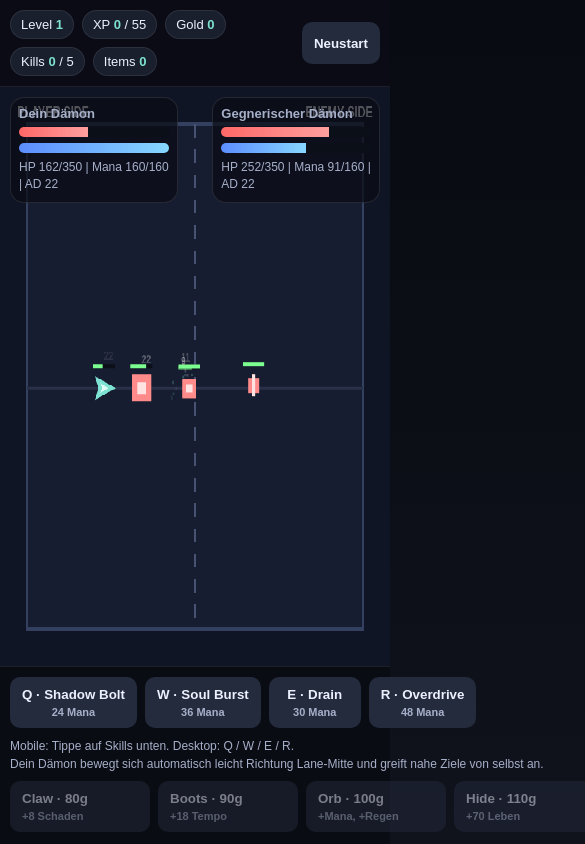
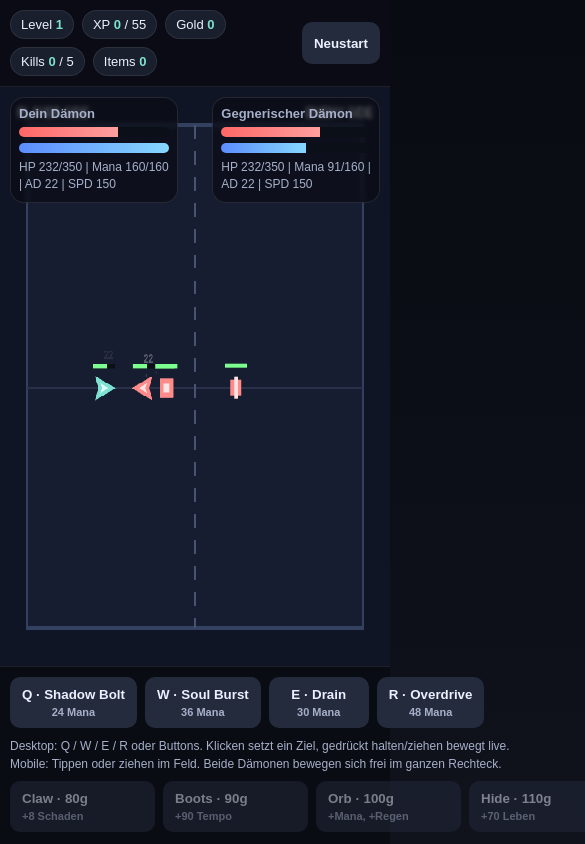
Before and after one commit to Fenjahhh/LoD_fixed, a plain HTML site: page index.html in a window 390 px wide. Shown: the top 844 px of the page, 585 px wide, since content can reach past the window. Drawn offline with Linux system fonts and the light colour scheme.

Commit message:
Update title and enhance UI elements
Updated game title and improved UI elements for better user experience.

```diff
--- a/index.html
+++ b/index.html
@@ -3,7 +3,7 @@
 <head>
   <meta charset="UTF-8" />
   <meta name="viewport" content="width=device-width, initial-scale=1.0, maximum-scale=1.0, user-scalable=no" />
-  <title>Daemon Hunter - Lane Battle Prototype</title>
+  <title>Daemon Hunter - Lane Battle Prototype V2</title>
   <style>
     :root {
       --bg: #10121c;
@@ -84,6 +84,7 @@
     }
 
     button:active { transform: translateY(1px); }
+
     button:disabled {
       opacity: 0.5;
       cursor: not-allowed;
@@ -114,6 +115,7 @@
       justify-content: space-between;
       gap: 10px;
       pointer-events: none;
+      z-index: 8;
     }
 
     .heroBar {
@@ -121,7 +123,8 @@
       border: 1px solid rgba(255,255,255,0.1);
       border-radius: 14px;
       padding: 8px;
-      width: min(280px, 43vw);
+      width: min(290px, 43vw);
+      backdrop-filter: blur(2px);
     }
 
     .heroBar h3 {
@@ -168,9 +171,8 @@
     }
 
     .skill {
-      min-width: 92px;
+      min-width: 100px;
       text-align: center;
-      position: relative;
     }
 
     .skill small, .shopItem small {
@@ -181,24 +183,26 @@
     }
 
     .shopItem {
-      min-width: 140px;
+      min-width: 145px;
       text-align: left;
     }
 
     .message {
       position: absolute;
       left: 50%;
-      top: 50%;
-      transform: translate(-50%, -50%);
-      background: rgba(8, 10, 16, 0.88);
+      top: 14px;
+      transform: translateX(-50%);
+      background: rgba(8, 10, 16, 0.92);
       border: 1px solid rgba(255,255,255,0.12);
       border-radius: 18px;
-      padding: 16px;
-      width: min(90vw, 520px);
+      padding: 10px 14px;
+      width: min(82vw, 520px);
       text-align: center;
       pointer-events: none;
       opacity: 0;
       transition: opacity 0.25s ease;
+      z-index: 15;
+      font-weight: 700;
     }
 
     .message.show { opacity: 1; }
@@ -251,8 +255,8 @@
       <div>
         <div class="skillRow" id="skills"></div>
         <div class="help" style="margin-top: 8px;">
-          Mobile: Tippe auf Skills unten. Desktop: Q / W / E / R. <br>
-          Dein Dämon bewegt sich automatisch leicht Richtung Lane-Mitte und greift nahe Ziele von selbst an.
+          Desktop: Q / W / E / R oder Buttons. Klicken setzt ein Ziel, gedrückt halten/ziehen bewegt live. <br>
+          Mobile: Tippen oder ziehen im Feld. Beide Dämonen bewegen sich frei im ganzen Rechteck.
         </div>
       </div>
       <div>
@@ -293,6 +297,7 @@
       enemyThinkTimer: 0,
       player: null,
       enemy: null,
+      rafId: 0,
       input: {
         mouseX: 0,
         mouseY: 0,
@@ -325,7 +330,104 @@
       neutral: '#d9d9e3',
       bgLine: '#29314a',
       grass: '#0f1524',
+      drain: '#b38cff',
+      overdrive: '#fff0a8',
     };
+
+    const SKILLS = [
+      {
+        key: 'Q',
+        name: 'Shadow Bolt',
+        cost: 24,
+        cooldown: 2.5,
+        desc: 'Schießt ein Projektil auf das nächste Ziel.',
+        use(caster) {
+          const target = findNearestTarget(caster, 360);
+          if (!target) return false;
+          faceTowards(caster, target.x, target.y);
+          state.projectiles.push({
+            from: caster,
+            target,
+            x: caster.x,
+            y: caster.y,
+            speed: 360,
+            radius: 10,
+            damage: 42 + caster.level * 6,
+            color: caster.side === 'left' ? COLORS.ally2 : COLORS.enemy2,
+            kind: 'bolt',
+            trail: []
+          });
+          burst(caster.x, caster.y, caster.side === 'left' ? COLORS.ally2 : COLORS.enemy2, 10);
+          return true;
+        }
+      },
+      {
+        key: 'W',
+        name: 'Soul Burst',
+        cost: 36,
+        cooldown: 5.5,
+        desc: 'Flächenschaden um deinen Dämon.',
+        use(caster) {
+          const radius = 110;
+          let hit = false;
+          ring(caster.x, caster.y, radius, caster.side === 'left' ? COLORS.ally : COLORS.enemy);
+          const enemies = getOpposingUnits(caster.side);
+          for (const unit of enemies) {
+            if (unit.dead) continue;
+            if (dist(caster, unit) <= radius) {
+              damageUnit(unit, 36 + caster.level * 7, caster);
+              hit = true;
+            }
+          }
+          burst(caster.x, caster.y, caster.side === 'left' ? COLORS.ally : COLORS.enemy, 18);
+          cameraShake = 6;
+          return hit;
+        }
+      },
+      {
+        key: 'E',
+        name: 'Drain',
+        cost: 30,
+        cooldown: 7,
+        desc: 'Schadet einem Ziel und heilt dich.',
+        use(caster) {
+          const target = findNearestTarget(caster, 190, true);
+          if (!target) return false;
+          faceTowards(caster, target.x, target.y);
+          const amount = 48 + caster.level * 5;
+          beam(caster.x, caster.y, target.x, target.y, COLORS.drain);
+          damageUnit(target, amount, caster);
+          healUnit(caster, amount * 0.55);
+          burst(target.x, target.y, COLORS.drain, 10);
+          return true;
+        }
+      },
+      {
+        key: 'R',
+        name: 'Overdrive',
+        cost: 48,
+        cooldown: 12,
+        desc: 'Kurz Buff auf Schaden und Tempo.',
+        use(caster) {
+          caster.buff = {
+            timer: 5,
+            damage: 14,
+            speed: 24,
+          };
+          burst(caster.x, caster.y, COLORS.overdrive, 14);
+          ring(caster.x, caster.y, 38, COLORS.overdrive, 0.3);
+          return true;
+        }
+      }
+    ];
+
+    const SHOP_ITEMS = [
+      { name: 'Claw', cost: 80, bonusDamage: 8, desc: '+8 Schaden' },
+      { name: 'Boots', cost: 90, bonusSpeed: 90, desc: '+90 Tempo' },
+      { name: 'Orb', cost: 100, bonusMana: 40, bonusRegen: 2, desc: '+Mana, +Regen' },
+      { name: 'Hide', cost: 110, bonusHp: 70, desc: '+70 Leben' },
+      { name: 'Fang', cost: 160, bonusDamage: 14, bonusHp: 40, desc: 'Hybrid' },
+    ];
 
     function clamp(v, min, max) {
       return Math.max(min, Math.min(max, v));
@@ -360,8 +462,6 @@
         side,
         x: baseX,
         y: laneY,
-        vx: 0,
-        vy: 0,
         radius: 22,
         facing: isPlayer ? 0 : Math.PI,
         moveTargetX: baseX,
@@ -382,10 +482,10 @@
         kills: 0,
         deaths: 0,
         items: [],
-        skillPointsSpent: 0,
         dead: false,
         respawnTimer: 0,
         buff: null,
+        skills: [],
       };
     }
 
@@ -411,103 +511,11 @@
       };
     }
 
-    const SKILLS = [
-      {
-        key: 'Q',
-        name: 'Shadow Bolt',
-        cost: 24,
-        cooldown: 2.5,
-        desc: 'Schießt ein Projektil auf das nächste Ziel.',
-        use(caster, enemyHero) {
-          const target = findNearestTarget(caster, 340);
-          if (!target) return false;
-          faceTowards(caster, target.x, target.y);
-          state.projectiles.push({
-            from: caster,
-            target,
-            x: caster.x,
-            y: caster.y - 10,
-            speed: 320,
-            radius: 6,
-            damage: 42 + caster.level * 6,
-            color: caster.side === 'left' ? COLORS.ally2 : COLORS.enemy2,
-            kind: 'bolt'
-          });
-          burst(caster.x, caster.y - 10, caster.side === 'left' ? COLORS.ally2 : COLORS.enemy2, 8);
-          return true;
-        }
-      },
-      {
-        key: 'W',
-        name: 'Soul Burst',
-        cost: 36,
-        cooldown: 5.5,
-        desc: 'Flächenschaden um deinen Dämon.',
-        use(caster) {
-          const radius = 110;
-          let hit = false;
-          const enemies = getOpposingUnits(caster.side);
-          for (const unit of enemies) {
-            if (unit.dead) continue;
-            if (dist(caster, unit) <= radius) {
-              damageUnit(unit, 36 + caster.level * 7, caster);
-              hit = true;
-            }
-          }
-          burst(caster.x, caster.y, caster.side === 'left' ? COLORS.ally : COLORS.enemy, 18);
-          cameraShake = 6;
-          return hit;
-        }
-      },
-      {
-        key: 'E',
-        name: 'Drain',
-        cost: 30,
-        cooldown: 7,
-        desc: 'Schadet einem Ziel und heilt dich.',
-        use(caster) {
-          const target = findNearestTarget(caster, 180, true);
-          if (!target) return false;
-          faceTowards(caster, target.x, target.y);
-          const amount = 48 + caster.level * 5;
-          damageUnit(target, amount, caster);
-          healUnit(caster, amount * 0.55);
-          burst(target.x, target.y, '#b38cff', 10);
-          return true;
-        }
-      },
-      {
-        key: 'R',
-        name: 'Overdrive',
-        cost: 48,
-        cooldown: 12,
-        desc: 'Kurz Buff auf Schaden und Tempo.',
-        use(caster) {
-          caster.buff = {
-            timer: 5,
-            damage: 14,
-            speed: 24,
-          };
-          burst(caster.x, caster.y, '#fff0a8', 14);
-          return true;
-        }
-      }
-    ];
-
-    const SHOP_ITEMS = [
-      { name: 'Claw', cost: 80, bonusDamage: 8, desc: '+8 Schaden' },
-      { name: 'Boots', cost: 90, bonusSpeed: 18, desc: '+18 Tempo' },
-      { name: 'Orb', cost: 100, bonusMana: 40, bonusRegen: 2, desc: '+Mana, +Regen' },
-      { name: 'Hide', cost: 110, bonusHp: 70, desc: '+70 Leben' },
-      { name: 'Fang', cost: 160, bonusDamage: 14, bonusHp: 40, desc: 'Hybrid' },
-    ];
-
     function buildControls() {
       skillsEl.innerHTML = '';
       state.player.skills.forEach((skill, i) => {
         const btn = document.createElement('button');
         btn.className = 'skill';
-        btn.dataset.skillIndex = String(i);
         const triggerSkill = (e) => {
           e.preventDefault();
           e.stopPropagation();
@@ -522,7 +530,6 @@
       SHOP_ITEMS.forEach((item, i) => {
         const btn = document.createElement('button');
         btn.className = 'shopItem';
-        btn.dataset.shopIndex = String(i);
         const triggerBuy = (e) => {
           e.preventDefault();
           e.stopPropagation();
@@ -537,6 +544,7 @@
     function init() {
       resize();
       laneY = H * 0.52;
+      if (state.rafId) cancelAnimationFrame(state.rafId);
       state.time = 0;
       state.lastTs = 0;
       state.creeps = [];
@@ -552,8 +560,8 @@
       buildControls();
       spawnWave();
       updateUI();
-      showMessage('Kampf gestartet! Jetzt kannst du dich frei im ganzen Feld bewegen.', 2.6);
-      requestAnimationFrame(loop);
+      showMessage('V2 geladen! Freie Bewegung, sichtbare Skills, Boots-Speed und zwei Dreiecke.', 2.8);
+      state.rafId = requestAnimationFrame(loop);
     }
 
     function resize() {
@@ -604,20 +612,16 @@
       return hero.dead ? creeps : [hero, ...creeps];
     }
 
-    function getFriendlyUnits(side) {
-      const hero = side === 'left' ? state.player : state.enemy;
-      const creeps = state.creeps.filter(c => c.side === side && !c.dead);
-      return hero.dead ? creeps : [hero, ...creeps];
-    }
-
     function findNearestTarget(unit, maxRange = Infinity, preferHero = false) {
       const enemies = getOpposingUnits(unit.side);
       let best = null;
       let bestDist = Infinity;
+
       if (preferHero) {
         const hero = unit.side === 'left' ? state.enemy : state.player;
         if (!hero.dead && dist(unit, hero) <= maxRange) return hero;
       }
+
       for (const target of enemies) {
         if (target.dead) continue;
         const d = dist(unit, target);
@@ -650,6 +654,7 @@
       cameraShake = 4;
 
       if (!killer) return;
+
       if (unit.type === 'creep' && killer.type === 'hero') {
         const gold = unit.role === 'melee' ? CONFIG.pointsPerMelee : CONFIG.pointsPerRanged;
         const exp = unit.role === 'melee' ? CONFIG.expPerMelee : CONFIG.expPerRanged;
@@ -712,6 +717,18 @@
       unit.y = clamp(unit.y, CONFIG.arenaPadding, H - CONFIG.arenaPadding);
     }
 
+    function tryCastSkill(hero, index) {
+      const skill = hero.skills[index];
+      if (!skill || skill.cd > 0 || hero.dead) return false;
+      if (hero.mana < skill.cost) return false;
+      const success = skill.use(hero, hero.side === 'left' ? state.enemy : state.player);
+      if (success) {
+        hero.mana -= skill.cost;
+        skill.cd = skill.cooldown;
+      }
+      return success;
+    }
+
     function updateHero(hero, dt, controlled = false) {
       if (hero.dead) {
         hero.respawnTimer -= dt;
@@ -732,11 +749,12 @@
         hero.buff.timer -= dt;
         if (hero.buff.timer <= 0) hero.buff = null;
       }
+
       const buffDamage = hero.buff ? hero.buff.damage : 0;
       const buffSpeed = hero.buff ? hero.buff.speed : 0;
       const finalMoveSpeed = stats.moveSpeed + buffSpeed;
 
-      hero.mana = clamp(hero.mana + (stats.manaRegen * dt), 0, stats.maxMana);
+      hero.mana = clamp(hero.mana + stats.manaRegen * dt, 0, stats.maxMana);
       hero.attackCd = Math.max(0, hero.attackCd - dt);
       for (const s of hero.skills) s.cd = Math.max(0, s.cd - dt);
 
@@ -753,9 +771,7 @@
       keepUnitInArena(hero);
 
       const target = findNearestTarget(hero, hero.attackRange + 6);
-      if (target) {
-        faceTowards(hero, target.x, target.y);
-      }
+      if (target) faceTowards(hero, target.x, target.y);
       if (target && hero.attackCd <= 0) {
         hero.attackCd = hero.attackSpeed;
         damageUnit(target, stats.attackDamage + buffDamage, hero);
@@ -765,13 +781,13 @@
     function enemyAI(hero, dt) {
       state.enemyThinkTimer -= dt;
       const stats = heroStatsWithItems(hero);
-      const target = findNearestTarget(hero, 350, true);
+      const target = findNearestTarget(hero, 360, true);
       const player = state.player;
       const finalMoveSpeed = stats.moveSpeed + (hero.buff ? hero.buff.speed : 0);
 
       if (target) {
         const d = dist(hero, target);
-        if (d > hero.attackRange * 0.85) {
+        if (d > hero.attackRange * 0.9) {
           moveHeroTowards(hero, target.x, target.y, finalMoveSpeed * 0.72, dt);
         } else {
           faceTowards(hero, target.x, target.y);
@@ -794,18 +810,6 @@
       }
     }
 
-    function tryCastSkill(hero, index) {
-      const skill = hero.skills[index];
-      if (!skill || skill.cd > 0 || hero.dead) return false;
-      if (hero.mana < skill.cost) return false;
-      const success = skill.use(hero, hero.side === 'left' ? state.enemy : state.player);
-      if (success) {
-        hero.mana -= skill.cost;
-        skill.cd = skill.cooldown;
-      }
-      return success;
-    }
-
     function updateCreep(creep, dt) {
       if (creep.dead) return;
       creep.attackCd = Math.max(0, creep.attackCd - dt);
@@ -821,10 +825,11 @@
                 x: creep.x,
                 y: creep.y,
                 speed: 220,
-                radius: 4,
+                radius: 5,
                 damage: creep.damage,
                 color: creep.side === 'left' ? COLORS.ally2 : COLORS.enemy2,
-                kind: 'arrow'
+                kind: 'arrow',
+                trail: []
               });
             } else {
               damageUnit(target, creep.damage, creep);
@@ -847,9 +852,17 @@
           state.projectiles.splice(i, 1);
           continue;
         }
+
+        p.trail = p.trail || [];
+        p.trail.push({ x: p.x, y: p.y, life: 0.18 });
+        if (p.trail.length > 8) p.trail.shift();
+        for (const t of p.trail) t.life -= dt;
+        p.trail = p.trail.filter(t => t.life > 0);
+
         const dx = p.target.x - p.x;
         const dy = p.target.y - p.y;
         const d = Math.hypot(dx, dy);
+
         if (d < p.speed * dt + p.target.radius) {
           damageUnit(p.target, p.damage, p.from);
           burst(p.x, p.y, p.color, 5);
@@ -861,9 +874,32 @@
       }
     }
 
+    function beam(x1, y1, x2, y2, color) {
+      state.effects.push({
+        kind: 'beam',
+        x1, y1, x2, y2,
+        color,
+        life: 0.18,
+        t: 0,
+      });
+    }
+
+    function ring(x, y, radius, color, life = 0.28) {
+      state.effects.push({
+        kind: 'ring',
+        x,
+        y,
+        radius,
+        color,
+        life,
+        t: 0,
+      });
+    }
+
     function burst(x, y, color, count, number = null) {
       for (let i = 0; i < count; i++) {
         state.effects.push({
+          kind: 'particle',
           x, y,
           vx: rand(-45, 45),
           vy: rand(-60, 30),
@@ -875,7 +911,9 @@
       }
       if (number !== null) {
         state.effects.push({
-          x, y: y - 14,
+          kind: 'text',
+          x,
+          y: y - 14,
           vy: -30,
           life: 0.7,
           t: 0,
@@ -889,8 +927,9 @@
       for (let i = state.effects.length - 1; i >= 0; i--) {
         const e = state.effects[i];
         e.t += dt;
-        if (e.t >= e.life) state.effects.splice(i, 1);
-        else {
+        if (e.t >= e.life) {
+          state.effects.splice(i, 1);
+        } else {
           e.x += (e.vx || 0) * dt;
           e.y += (e.vy || 0) * dt;
         }
@@ -913,6 +952,7 @@
 
     function update(dt) {
       if (state.winner) return;
+
       state.time += dt;
       state.spawnTimer += dt;
       if (state.spawnTimer >= CONFIG.creepSpawnEvery) {
@@ -925,7 +965,7 @@
       updateHero(state.enemy, dt, false);
 
       for (const creep of state.creeps) updateCreep(creep, dt);
-      state.creeps = state.creeps.filter(c => !c.dead || c.type === 'hero' || c.hp > 0);
+      state.creeps = state.creeps.filter(c => !c.dead || c.hp > 0);
 
       updateProjectiles(dt);
       updateEffects(dt);
@@ -999,25 +1039,16 @@
 
     function drawUnit(unit) {
       if (unit.dead && unit.type !== 'hero') return;
-      if (unit.type === 'hero' && unit.dead) {
-        ctx.globalAlpha = 0.25;
-      }
+      if (unit.type === 'hero' && unit.dead) ctx.globalAlpha = 0.25;
 
       const isLeft = unit.side === 'left';
       const main = isLeft ? COLORS.ally : COLORS.enemy;
       const accent = isLeft ? '#dffcf7' : '#ffe2e2';
 
       if (unit.type === 'hero') {
-        if (unit === state.player) {
-          drawTriangleHero(unit, main, accent);
-        } else {
-          ctx.fillStyle = main;
-          ctx.fillRect(unit.x - 16, unit.y - 16, 32, 32);
-          ctx.fillStyle = accent;
-          ctx.fillRect(unit.x - 7, unit.y - 7, 14, 14);
-        }
+        drawTriangleHero(unit, main, accent);
         if (unit.buff) {
-          ctx.strokeStyle = '#fff0a8';
+          ctx.strokeStyle = COLORS.overdrive;
           ctx.lineWidth = 3;
           ctx.strokeRect(unit.x - 22, unit.y - 22, 44, 44);
         }
@@ -1046,8 +1077,25 @@
 
     function drawProjectiles() {
       for (const p of state.projectiles) {
+        if (p.trail) {
+          for (const t of p.trail) {
+            ctx.globalAlpha = Math.max(0, t.life / 0.18) * 0.45;
+            ctx.fillStyle = p.color;
+            ctx.beginPath();
+            ctx.arc(t.x, t.y, Math.max(2, p.radius - 2), 0, Math.PI * 2);
+            ctx.fill();
+          }
+          ctx.globalAlpha = 1;
+        }
+
         ctx.fillStyle = p.color;
-        ctx.fillRect(p.x - p.radius, p.y - p.radius, p.radius * 2, p.radius * 2);
+        ctx.beginPath();
+        ctx.arc(p.x, p.y, p.radius + 2, 0, Math.PI * 2);
+        ctx.fill();
+
+        ctx.strokeStyle = '#ffffff';
+        ctx.lineWidth = 1.5;
+        ctx.stroke();
       }
     }
 
@@ -1055,7 +1103,28 @@
       for (const e of state.effects) {
         const alpha = 1 - e.t / e.life;
         ctx.globalAlpha = alpha;
-        if (e.text !== undefined) {
+
+        if (e.kind === 'beam') {
+          ctx.strokeStyle = e.color;
+          ctx.lineWidth = 6;
+          ctx.beginPath();
+          ctx.moveTo(e.x1, e.y1);
+          ctx.lineTo(e.x2, e.y2);
+          ctx.stroke();
+
+          ctx.strokeStyle = '#ffffff';
+          ctx.lineWidth = 2;
+          ctx.beginPath();
+          ctx.moveTo(e.x1, e.y1);
+          ctx.lineTo(e.x2, e.y2);
+          ctx.stroke();
+        } else if (e.kind === 'ring') {
+          ctx.strokeStyle = e.color;
+          ctx.lineWidth = 4;
+          ctx.beginPath();
+          ctx.arc(e.x, e.y, e.radius, 0, Math.PI * 2);
+          ctx.stroke();
+        } else if (e.kind === 'text') {
           ctx.fillStyle = e.color;
           ctx.font = 'bold 14px Arial';
           ctx.fillText(String(e.text), e.x, e.y);
@@ -1082,11 +1151,11 @@
       }
 
       drawArena();
+      drawProjectiles();
+      drawEffects();
       drawUnit(state.player);
       drawUnit(state.enemy);
       for (const creep of state.creeps) drawUnit(creep);
-      drawProjectiles();
-      drawEffects();
       drawHUDMarkers();
       ctx.restore();
     }
@@ -1102,8 +1171,8 @@
       enemyHpFill.style.width = (100 * e.hp / es.maxHp) + '%';
       enemyManaFill.style.width = (100 * e.mana / es.maxMana) + '%';
 
-      playerText.textContent = `HP ${Math.ceil(p.hp)}/${ps.maxHp} | Mana ${Math.ceil(p.mana)}/${ps.maxMana} | AD ${ps.attackDamage}`;
-      enemyText.textContent = `HP ${Math.ceil(e.hp)}/${es.maxHp} | Mana ${Math.ceil(e.mana)}/${es.maxMana} | AD ${es.attackDamage}`;
+      playerText.textContent = `HP ${Math.ceil(p.hp)}/${ps.maxHp} | Mana ${Math.ceil(p.mana)}/${ps.maxMana} | AD ${ps.attackDamage} | SPD ${ps.moveSpeed}`;
+      enemyText.textContent = `HP ${Math.ceil(e.hp)}/${es.maxHp} | Mana ${Math.ceil(e.mana)}/${es.maxMana} | AD ${es.attackDamage} | SPD ${es.moveSpeed}`;
 
       statsEl.innerHTML = `
         <div class="pill">Level <strong>${p.level}</strong></div>
@@ -1134,7 +1203,7 @@
       state.lastTs = ts;
       update(dt);
       render();
-      requestAnimationFrame(loop);
+      state.rafId = requestAnimationFrame(loop);
     }
 
     function setPointerTarget(clientX, clientY) {
```
